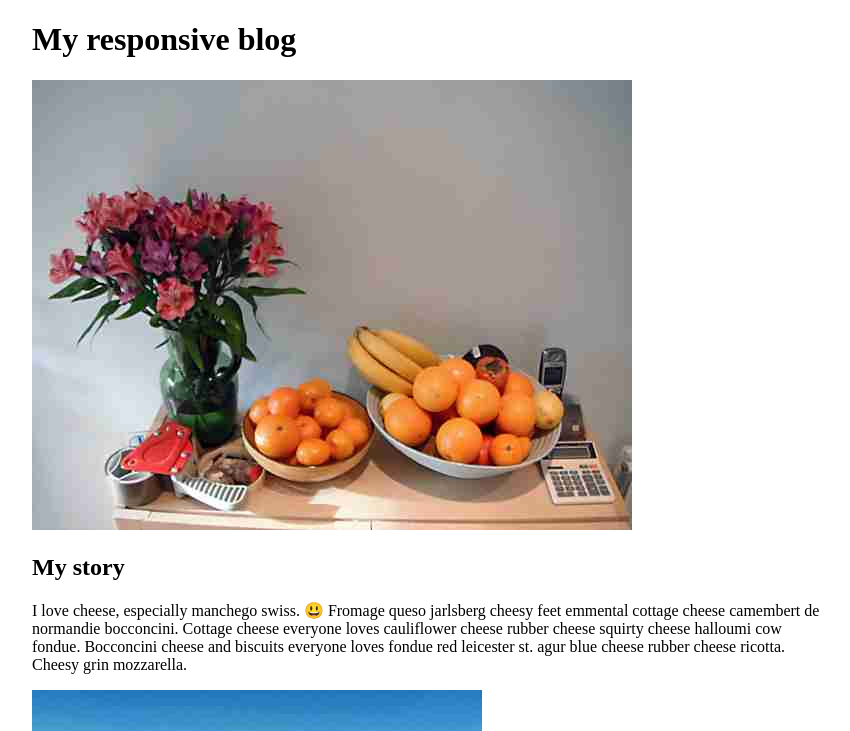
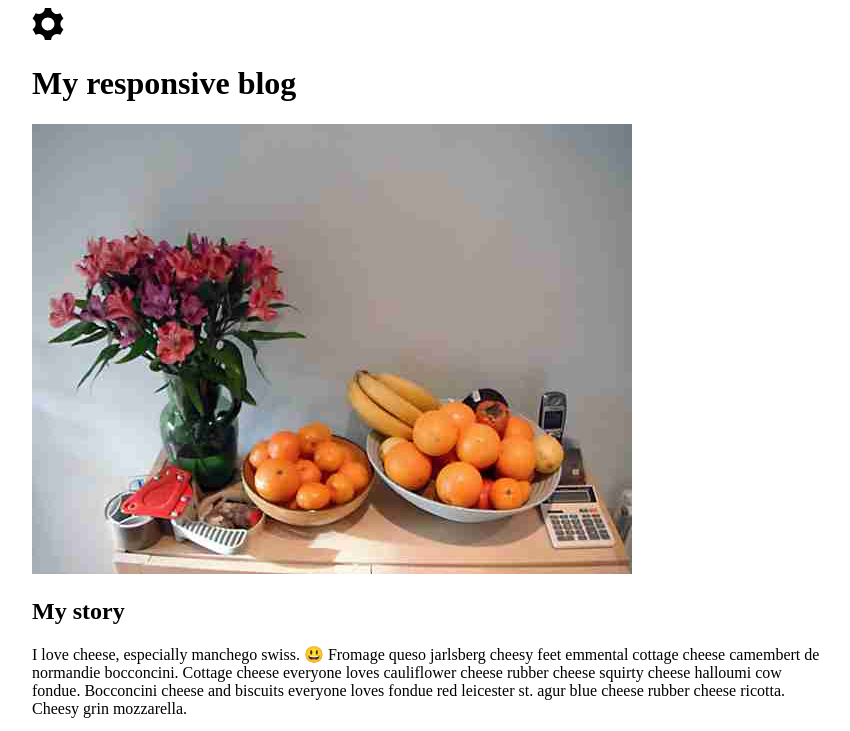
Before and after one commit to tawfiek/Responsive-Image-project-MWSND, a website: page index.html in a window 1280 px wide. Shown: the top 731 px of the page, without its empty margins (208-1058 px from the left). Drawn offline with Linux system fonts and the light colour scheme; a web font is replaced by a local one.

Commit message:
adding svg logo

```diff
--- a/index.html
+++ b/index.html
@@ -21,7 +21,7 @@
 </head>
 
 <body>
-
+  <img src="images/images_src/fixed/cog.svg">
   <h1> My responsive blog</h1>
 
 
```
Also changed, not shown: images/images_src/fixed/cog.svg (added).
